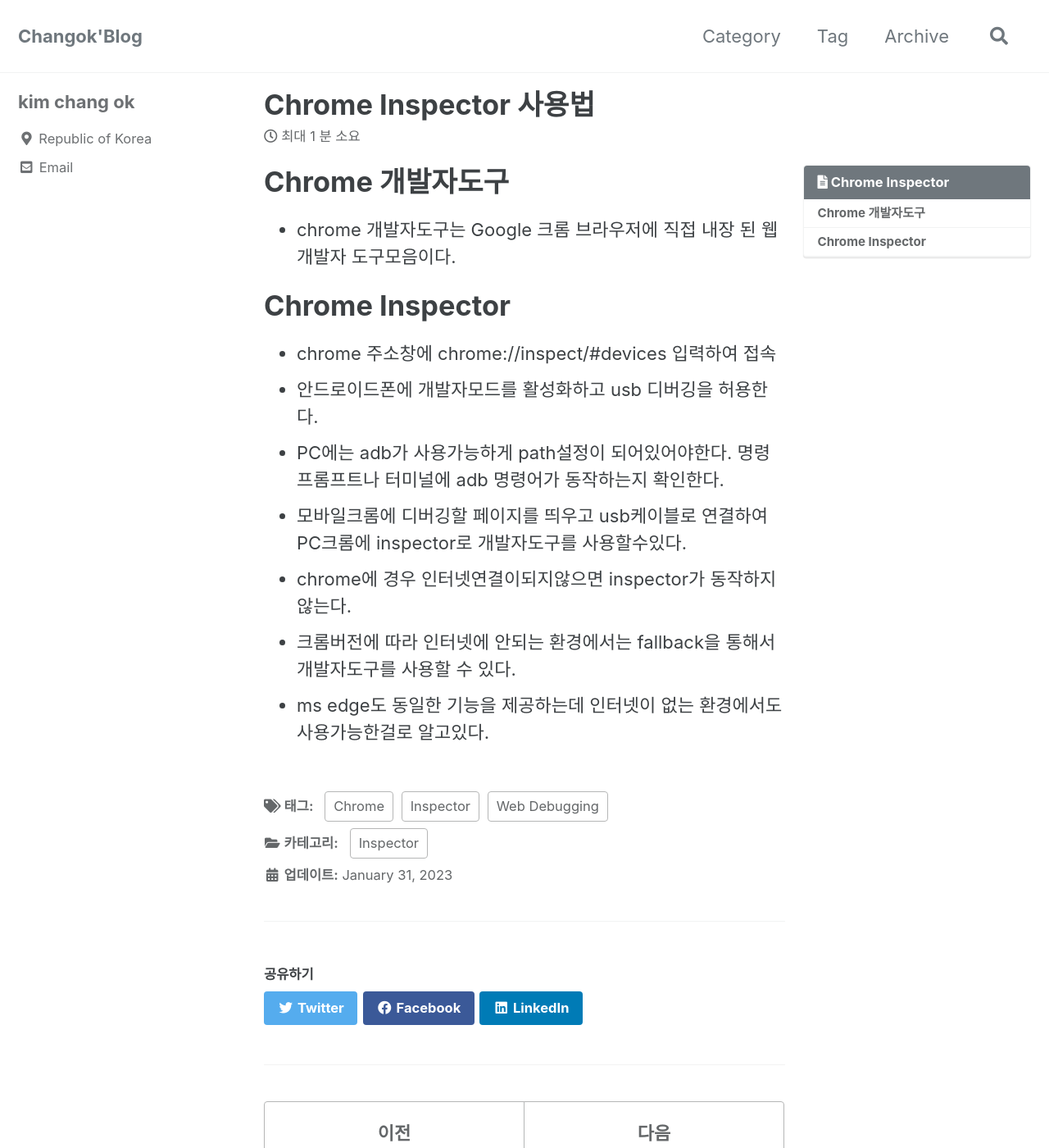
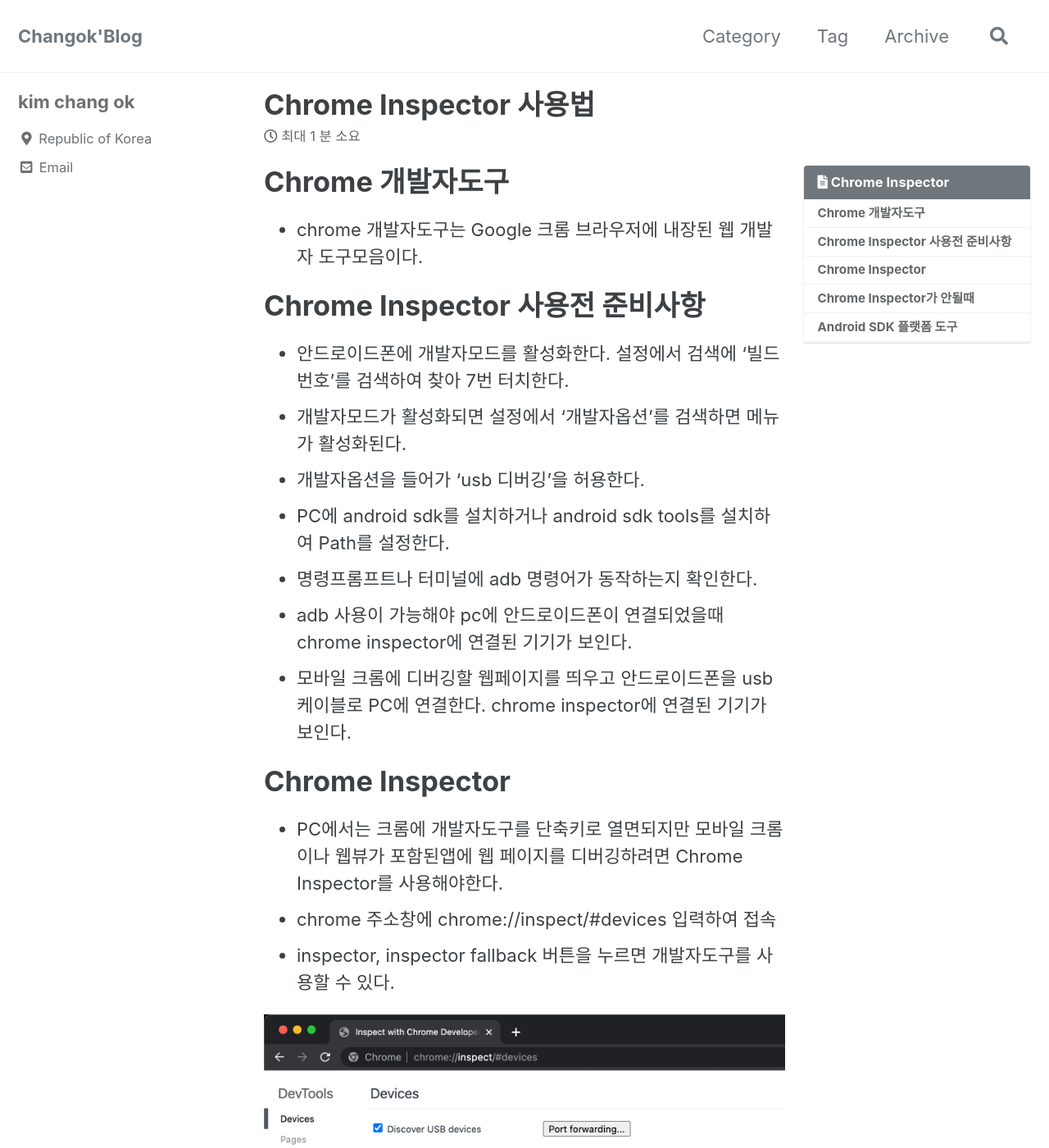
Before and after one commit to changok89/changok89.github.io, a Jekyll site: the page built from _posts/2023-01-30-Chrome_Inspector.md, in a window 1280 px wide and 1400 px high. Shown: the whole window at 82% size. Built offline with Jekyll 4.4.1, drawn with Linux system fonts in a browser that asks for light colours; cached includes are drawn as plain includes; comment, search, counter and statistics services are not loaded; some of the changed text lies outside the part shown.

Commit message:
chrome inspector2

```diff
--- a/_posts/2023-01-30-Chrome_Inspector.md
+++ b/_posts/2023-01-30-Chrome_Inspector.md
@@ -16,13 +16,29 @@
 ---
 
 # Chrome 개발자도구
-- chrome 개발자도구는 Google 크롬 브라우저에 직접 내장 된 웹 개발자 도구모음이다.
+- chrome 개발자도구는 Google 크롬 브라우저에 내장된 웹 개발자 도구모음이다.
+
+# Chrome Inspector 사용전 준비사항
+- 안드로이드폰에 개발자모드를 활성화한다. 설정에서 검색에 '빌드번호'를 검색하여 찾아 7번 터치한다.
+- 개발자모드가 활성화되면 설정에서 '개발자옵션'를 검색하면 메뉴가 활성화된다.
+- 개발자옵션을 들어가 'usb 디버깅'을 허용한다.
+- PC에 android sdk를 설치하거나 android sdk tools를 설치하여 Path를 설정한다.
+- 명령프롬프트나 터미널에 adb 명령어가 동작하는지 확인한다.
+- adb 사용이 가능해야 pc에 안드로이드폰이 연결되었을때 chrome inspector에 연결된 기기가 보인다.
+- 모바일 크롬에 디버깅할 웹페이지를 띄우고 안드로이드폰을 usb케이블로 PC에 연결한다. chrome inspector에 연결된 기기가 보인다.
+
 
 # Chrome Inspector
+- PC에서는 크롬에 개발자도구를 단축키로 열면되지만 모바일 크롬이나 웹뷰가 포함된앱에 웹 페이지를 디버깅하려면 Chrome Inspector를 사용해야한다.
 - chrome 주소창에 chrome://inspect/#devices 입력하여 접속
-- 안드로이드폰에 개발자모드를 활성화하고 usb 디버깅을 허용한다.
-- PC에는 adb가 사용가능하게 path설정이 되어있어야한다. 명령프롬프트나 터미널에 adb 명령어가 동작하는지 확인한다.
-- 모바일크롬에 디버깅할 페이지를 띄우고 usb케이블로 연결하여 PC크롬에 inspector로 개발자도구를 사용할수있다.
-- chrome에 경우 인터넷연결이되지않으면 inspector가 동작하지않는다.
+- inspector, inspector fallback 버튼을 누르면 개발자도구를 사용할 수 있다.
+
+![Image Alt inspector](/assets/img/contents/chromeInspector/inspector.png)
+
+# Chrome Inspector가 안될때
+- chrome에 경우 인터넷연결이되지않으면 inspector가 동작하지않는다. (버전마다 다른것 같음)
 - 크롬버전에 따라 인터넷에 안되는 환경에서는 fallback을 통해서 개발자도구를 사용할 수 있다.
-- ms edge도 동일한 기능을 제공하는데 인터넷이 없는 환경에서도 사용가능한걸로 알고있다.
+- ms edge도 동일한 기능을 제공하는데 인터넷이 없는 환경에서도 사용가능하다.
+
+# Android SDK 플랫폼 도구
+[SDK 플랫폼 도구](https://developer.android.com/studio/releases/platform-tools?hl=ko){:target="_blank"}
```
Also changed, not shown: assets/img/contents/chromeInspector/inspector.png (added).
